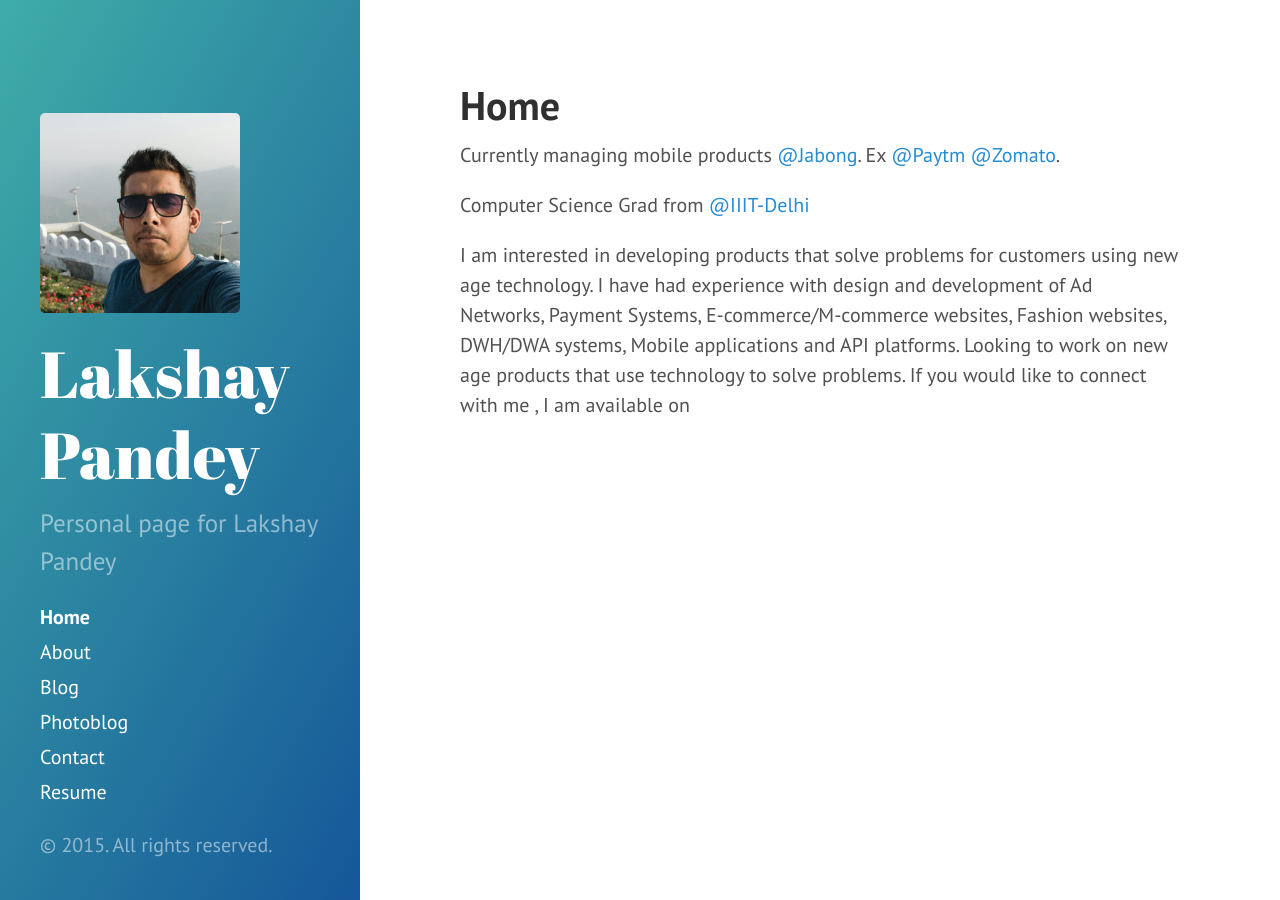
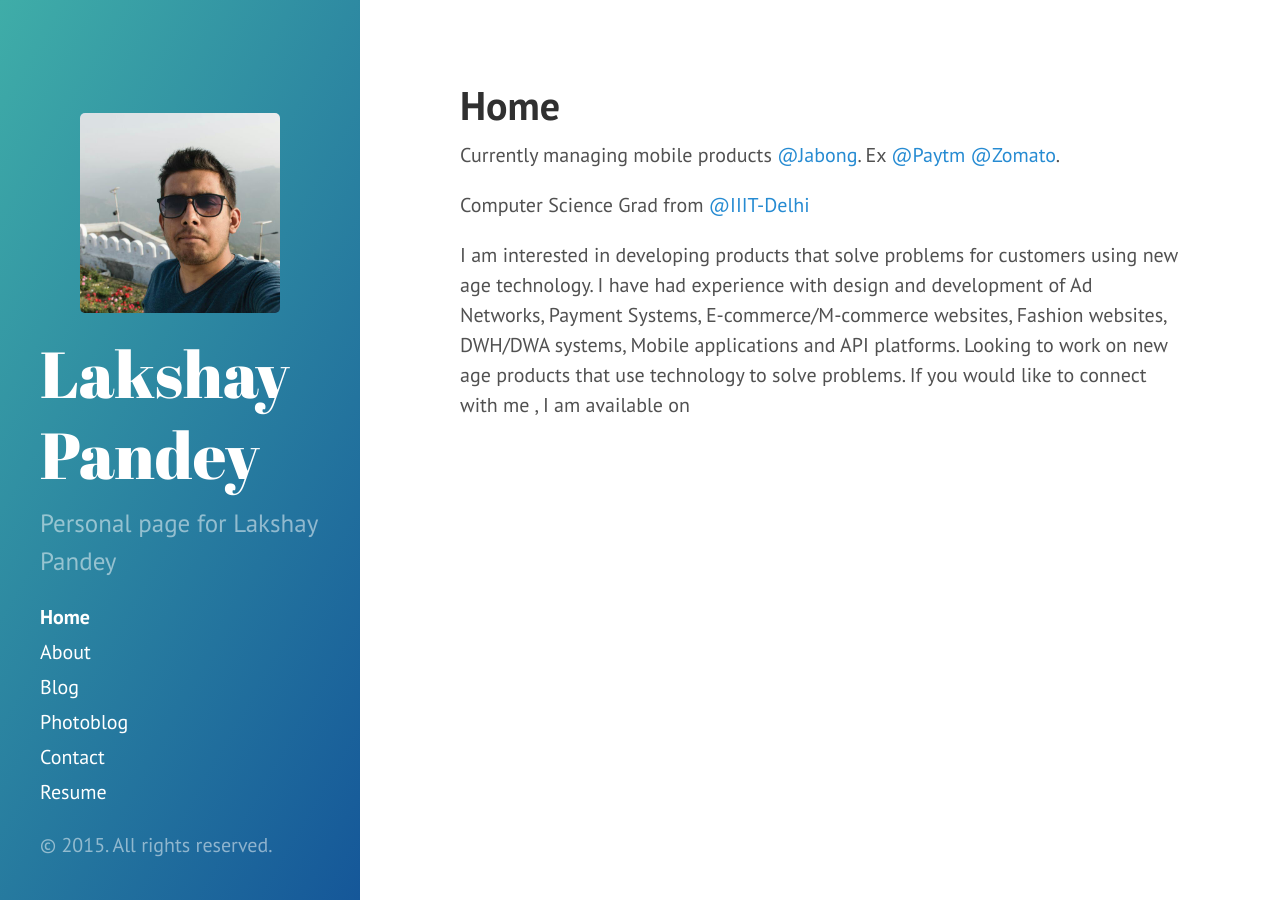
Before and after one commit to lakshaypandey/lakshaypandey.github.io, a Jekyll site: the page built from index.html, in a window 1280 px wide. Built offline with Jekyll 4.4.1, drawn with Linux system fonts in a browser that asks for light colours; Markdown is read by kramdown in place of the engine named in the settings.

Commit message:
center align profile picture

```diff
--- a/_includes/sidebar.html
+++ b/_includes/sidebar.html
@@ -2,8 +2,10 @@
   <div class="container sidebar-sticky">
     <div class="sidebar-about">
       <h1>
-        <img src="/public/pp.jpg" alt="Lakshay Pandey"  height="200" width="200"/>
-        <a href="{{ site.baseurl }}">
+
+<a href="{{ site.baseurl }}">
+        <img src="/public/pp.jpg" alt="Lakshay Pandey"  height="200" width="200" style="  display: block;margin-left: auto;margin-right: auto" />
+
           {{ site.title }}
         </a>
       </h1>
```
